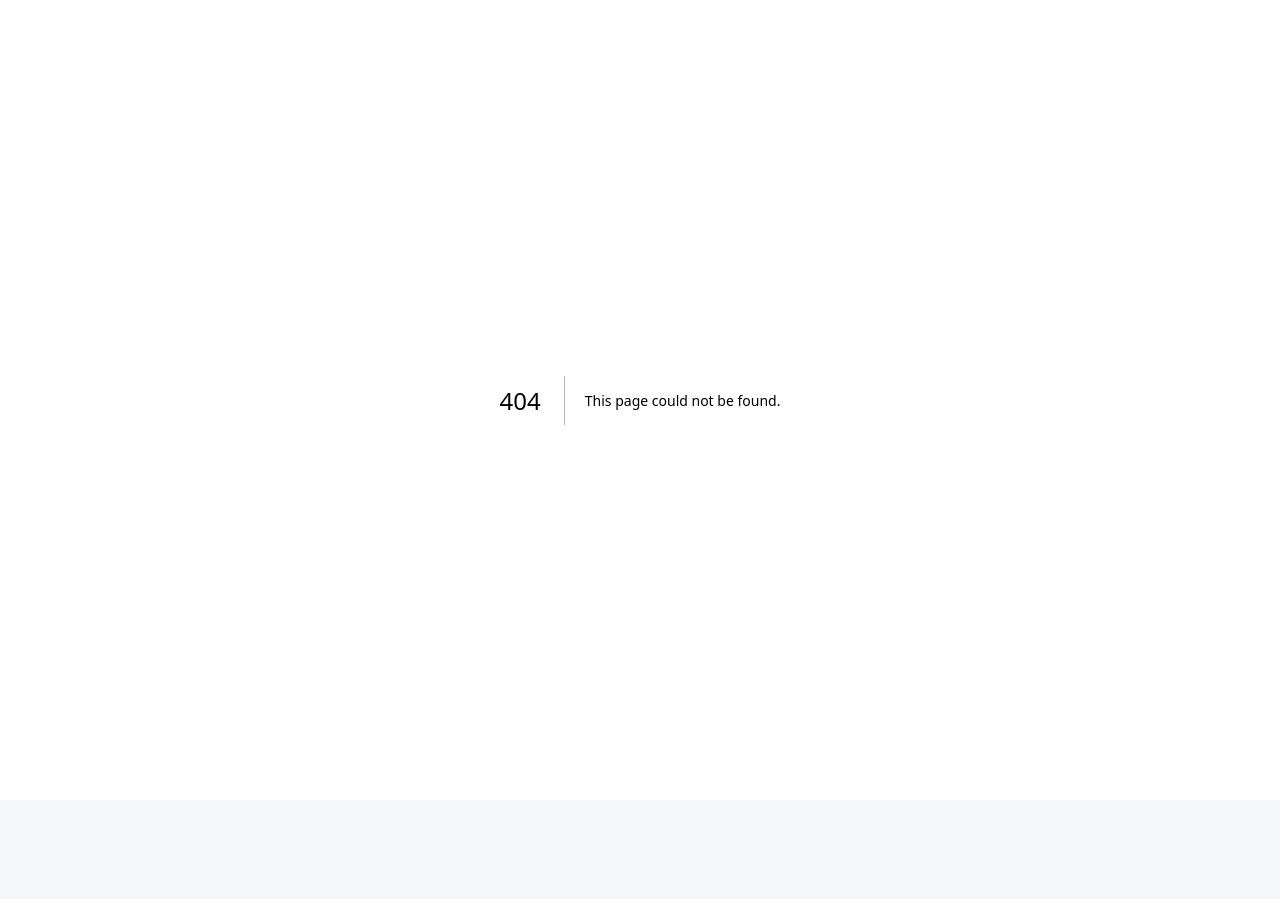
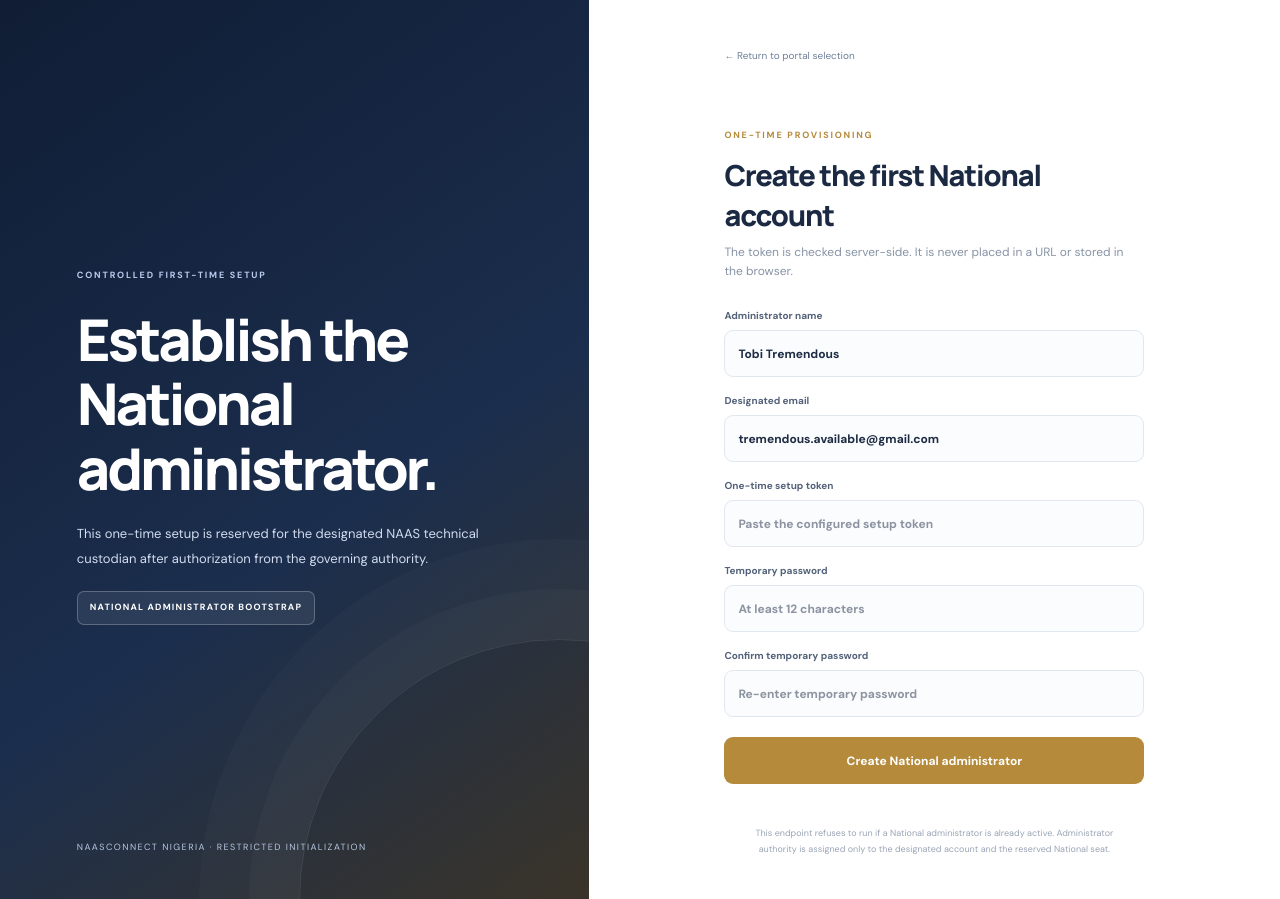
Before and after one commit to TremendousGuru/NAAS, a Next.js app: page /admin/initial-setup in a window 1280 px wide. Before the commit this address had no page. Before the commit the page ends 800 px from the top, so only its background shows below. Built offline with nearby package versions, Linux system fonts and the light colour scheme.

Commit message:
Add restricted initial National administrator setup screen

```diff
--- /dev/null
+++ b/app/admin/initial-setup/page.tsx
@@ -0,0 +1,69 @@
+"use client";
+
+import Link from "next/link";
+import { FormEvent, useState } from "react";
+import { createClient } from "@/lib/supabase/client";
+
+export default function InitialNationalAdminSetupPage() {
+  const [token, setToken] = useState("");
+  const [password, setPassword] = useState("");
+  const [confirmation, setConfirmation] = useState("");
+  const [busy, setBusy] = useState(false);
+  const [error, setError] = useState("");
+  const [success, setSuccess] = useState(false);
+
+  async function submit(event: FormEvent<HTMLFormElement>) {
+    event.preventDefault();
+    setError("");
+    if (password.length < 12) return setError("Use a temporary password with at least 12 characters.");
+    if (password !== confirmation) return setError("The password confirmation does not match.");
+    if (token.length < 20) return setError("Enter the one-time setup token configured in Supabase.");
+    setBusy(true);
+    try {
+      const supabase = createClient();
+      const { data, error: invokeError } = await supabase.functions.invoke("national-admin-bootstrap", {
+        body: { email: "tremendous.available@gmail.com", display_name: "Tobi Tremendous", password },
+        headers: { "x-naas-setup-token": token },
+      });
+      if (invokeError || !data?.ok) {
+        setError(data?.error ?? invokeError?.message ?? "The initial administrator could not be provisioned.");
+        return;
+      }
+      setSuccess(true);
+      setToken("");
+      setPassword("");
+      setConfirmation("");
+    } catch {
+      setError("The bootstrap service could not be reached. Please try again.");
+    } finally {
+      setBusy(false);
+    }
+  }
+
+  return <main className="auth-shell auth-portal-national">
+    <section className="auth-brand-panel">
+      <div className="auth-brand-copy">
+        <span>CONTROLLED FIRST-TIME SETUP</span>
+        <h1>Establish the National administrator.</h1>
+        <p>This one-time setup is reserved for the designated NAAS technical custodian after authorization from the governing authority.</p>
+        <div className="auth-portal-badge">NATIONAL ADMINISTRATOR BOOTSTRAP</div>
+      </div>
+      <div className="auth-brand-footer">NAASCONNECT NIGERIA · RESTRICTED INITIALIZATION</div>
+    </section>
+    <section className="auth-form-panel"><div className="auth-form-wrap">
+      <Link href="/portals" className="auth-back">← Return to portal selection</Link>
+      <div className="auth-form-heading"><span>ONE-TIME PROVISIONING</span><h2>{success ? "National access established" : "Create the first National account"}</h2><p>{success ? "The designated account and National administrator assignment have been created." : "The token is checked server-side. It is never placed in a URL or stored in the browser."}</p></div>
+      {success ? <div className="auth-alert success" role="status"><b>Bootstrap completed.</b><p>Sign in using the designated email address through the National portal. Change the temporary password immediately and complete the administrator profile.</p><Link href="/login?portal=national">Go to National sign in →</Link></div> :
+      <form className="auth-form" onSubmit={submit}>
+        <label>Administrator name<input value="Tobi Tremendous" readOnly /></label>
+        <label>Designated email<input value="tremendous.available@gmail.com" readOnly /></label>
+        <label>One-time setup token<input type="password" value={token} onChange={e=>setToken(e.target.value)} autoComplete="off" required placeholder="Paste the configured setup token" /></label>
+        <label>Temporary password<input type="password" value={password} onChange={e=>setPassword(e.target.value)} minLength={12} maxLength={128} autoComplete="new-password" required placeholder="At least 12 characters" /></label>
+        <label>Confirm temporary password<input type="password" value={confirmation} onChange={e=>setConfirmation(e.target.value)} minLength={12} maxLength={128} autoComplete="new-password" required placeholder="Re-enter temporary password" /></label>
+        {error && <div className="auth-alert error" role="alert">{error}</div>}
+        <button type="submit" disabled={busy}>{busy ? "Provisioning securely…" : "Create National administrator"}</button>
+        <p className="auth-security">This endpoint refuses to run if a National administrator is already active. Administrator authority is assigned only to the designated account and the reserved National seat.</p>
+      </form>}
+    </div></section>
+  </main>;
+}
```
